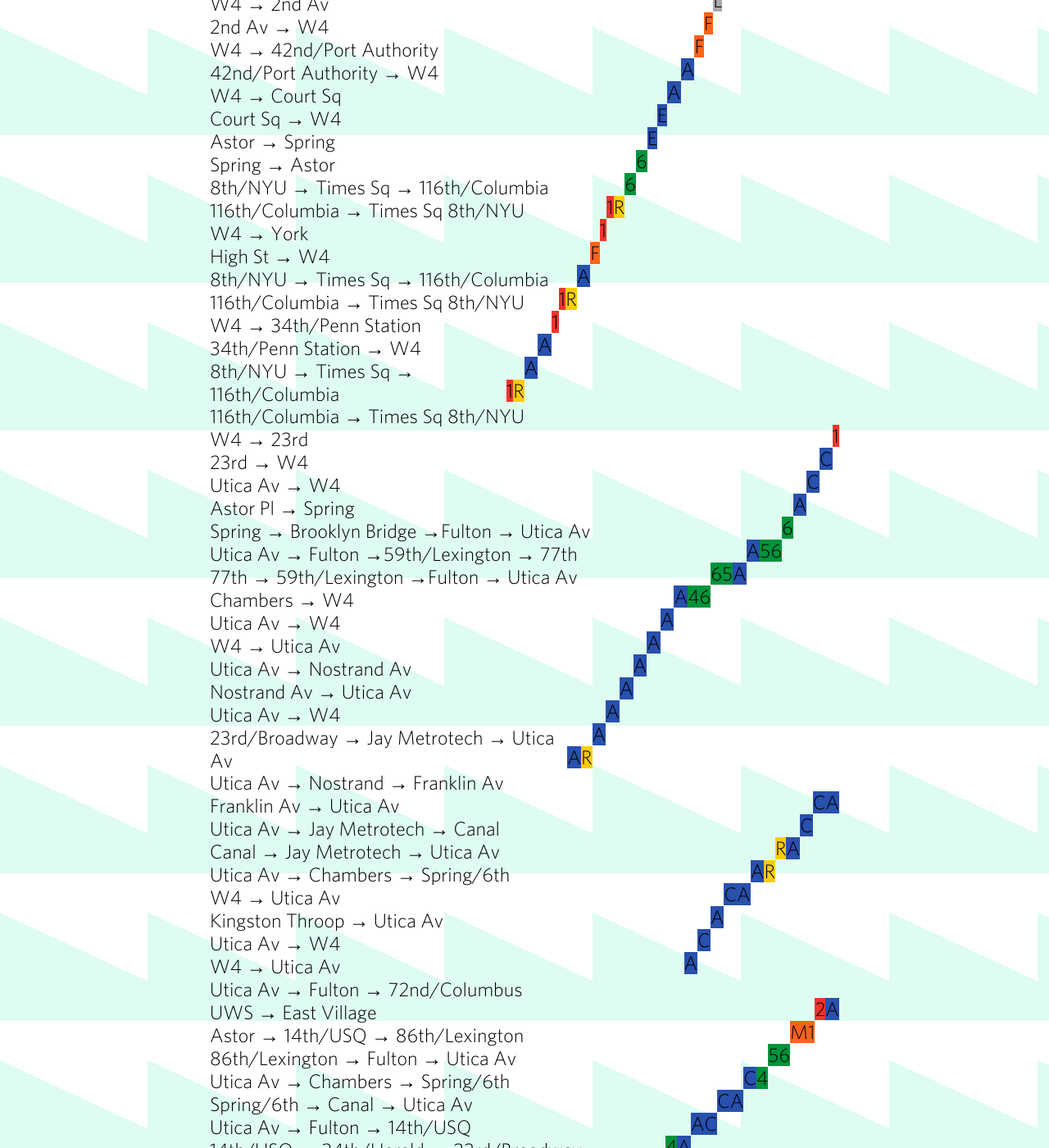
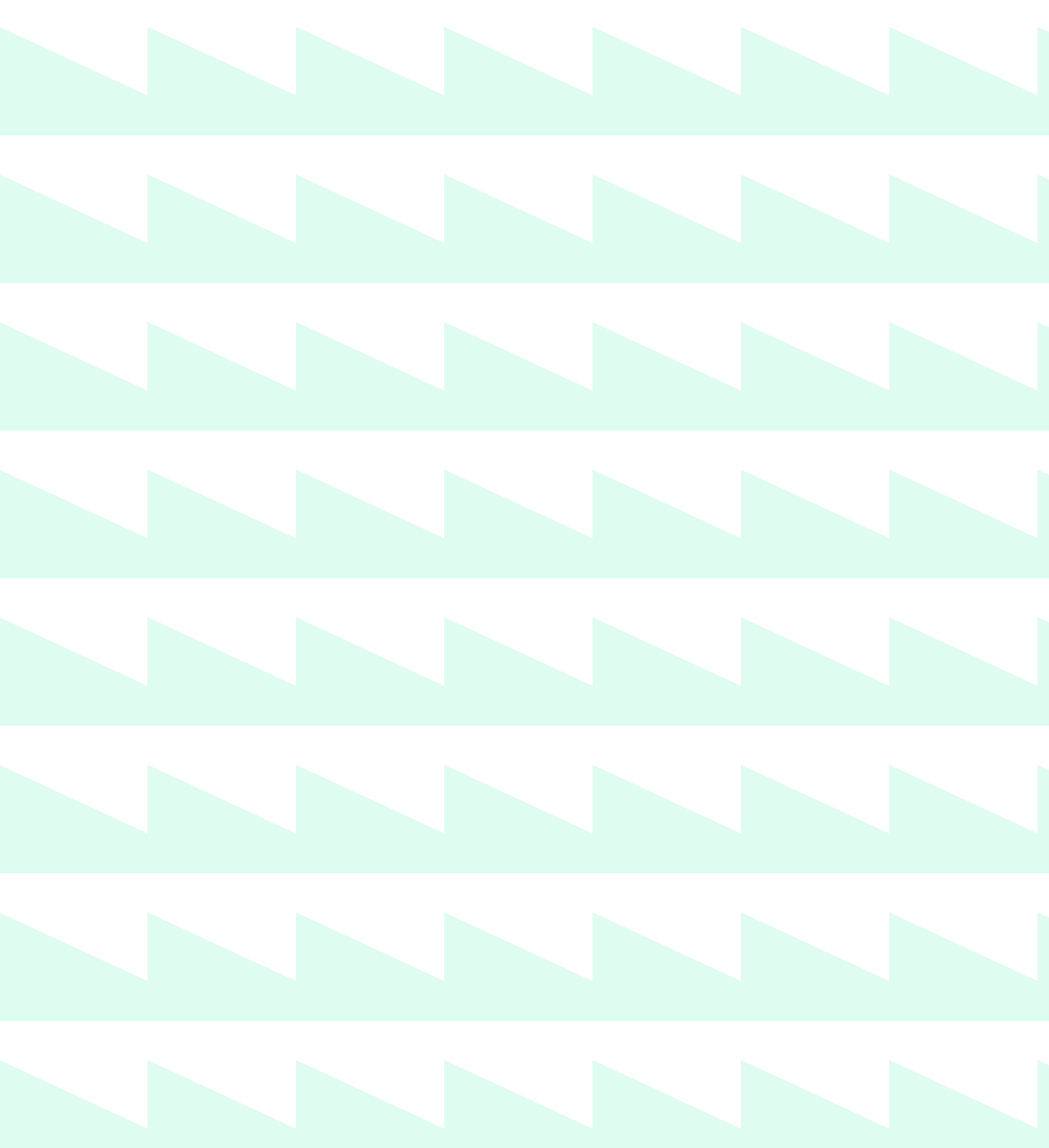
Before and after one commit to grungerabbit/grungerabbit.com, a Jekyll site: the page built from grungerabbit/index.html, in a window 1280 px wide and 1400 px high, scrolled down 3075 px. Shown: the whole window at 82% size. Built offline with Jekyll 4.4.1, drawn with Linux system fonts in a browser that asks for light colours; Markdown is read by kramdown in place of the engine named in the settings; some of the changed text lies outside the part shown.

```diff
--- a/grungerabbit/_includes/footer.html
+++ b/grungerabbit/_includes/footer.html
@@ -13,7 +13,8 @@
       <p>
 		<span class="icon-grlogo"></span><br />
         Cheryl Wu<br />
-        grungerabbit@googlymails.com
+        grungerabbit@googlymails.com<br>
+		cherylwu@thatschoolthatigoto.edu
       </p>
     </div>
     <div class="contact">
--- a/grungerabbit/_posts/2013-09-14-Subway.md
+++ /dev/null
@@ -1,158 +0,0 @@
----
-layout: post
-title:  "Subway"
-subtitle: "NYU career, in subway trips. 2011-2013"
-excerpt: false
-css: subway.css
----
-*	14th/USQ <span class='subway'>L</span>&rarr; 14th/8th <span class='subway'>C</span>  &rarr;  23rd/8th
-*	23rd/8th <span class='subway'>E</span>&rarr;    5th/53rd
-*	5th/53rd <span class='subway'>M</span>&rarr; 23rd/6th <span class='subway'>F</span>  &rarr;  York St
-*	York St <span class='subway'>F</span>&rarr; 34th/Herald <span class='subway'>N</span>  &rarr;Times Sq <span class='subway'>1</span>  &rarr; 116th/Columbia
-*	116th/Columbia <span class='subway'>1</span>&rarr;    59th/Columbus Circle
-*	49th <span class='subway'>NQR</span>&rarr;    49th
-*	Times Sq <span class='subway'>7</span>&rarr; 42nd/GCT <span class='subway'>4</span>  &rarr;  14th/USQ
-*	8th/NYU <span class='subway'>N</span>&rarr;    34th/Herald
-*	Times Sq <span class='subway'>3</span>&rarr;    96th
-*	96th <span class='subway'>2</span>&rarr; Times Sq <span class='subway'>R</span>  &rarr;  8th/NYU
-*	W4 <span class='subway'>D</span>&rarr;    7th/53rd
-*	7th/59th <span class='subway'>E</span>&rarr;    W4
-*	W4 <span class='subway'>A</span>&rarr;    Chambers
-*	34th/Herald <span class='subway'>Q</span>&rarr;    14th/USQ
-*	Spring St <span class='subway'>6</span>&rarr;    Astor Pl
-*	8th/NYU <span class='subway'>R</span>&rarr;    Cortlandt
-*	Cortlandt <span class='subway'>R</span>&rarr;    8th/NYU
-*	8th/NYU <span class='subway'>N</span>&rarr; Times Sq <span class='subway'>3</span>  &rarr;  96th
-*	96th <span class='subway'>1</span>&rarr;    Christopher/Sheridan
-*	8th/NYU <span class='subway'>R</span>&rarr;    Times Sq
-*	Times Sq <span class='subway'>1</span>&rarr;    96th
-*	96th <span class='subway'>3</span>&rarr; Times Sq <span class='subway'>N</span>  &rarr;  8th/NYU
-*	W4 <span class='subway'>A</span>&rarr;    42nd/Port Authority
-*	42nd/Port Authority <span class='subway'>A</span>&rarr;    W4
-*	14th/USQ <span class='subway'>6</span>&rarr;    Spring
-*	W4 <span class='subway'>D</span>&rarr;    Broadway/Lafayette
-*	Prince <span class='subway'>N</span>&rarr;    8th/NYU
-*	14th/USQ <span class='subway'>6</span>&rarr;    Spring
-*	Prince <span class='subway'>N</span>&rarr;    8th/NYU
-*	8th/NYU <span class='subway'>R</span>&rarr;    DeKalb Av
-*	Nevins St <span class='subway'>4</span>&rarr; Brooklyn Bridge <span class='subway'>6</span>  &rarr;  Astor Pl
-*	8th/NYU <span class='subway'>R</span>&rarr;    Cortlandt
-*	W4 <span class='subway'>A</span>&rarr;    JFK
-*	14th/USQ <span class='subway'>L</span>&rarr;    Bedford
-*	Bedford <span class='subway'>L</span>&rarr;    3rd Av
-*	14th/USQ <span class='subway'>L</span>&rarr;    Bedford
-*	Bedford <span class='subway'>L</span>&rarr;    14th/USQ
-*	14th/USQ <span class='subway'>N</span>&rarr;    Prince
-*	W4 <span class='subway'>E</span>&rarr;    Court Sq
-*	Court Sq <span class='subway'>E</span>&rarr;    W4
-*	14th/USQ <span class='subway'>L</span>&rarr;    Bedford
-*	Bedford <span class='subway'>L</span>&rarr;    14th/USQ
-*	Spring St <span class='subway'>6</span>&rarr;    Astor Pl
-*	Spring St <span class='subway'>6</span>&rarr;    33rd
-*	33rd <span class='subway'>6</span>&rarr;    Spring
-*	Canal St <span class='subway'>J</span>&rarr; Broadway Jct <span class='subway'>A</span>  &rarr;  Beach 60th St
-*	Beach 60th St <span class='subway'>A</span>&rarr; Broadway Jct <span class='subway'>J</span>  &rarr;  Canal St
-*	Broadway/Lafayette <span class='subway'>F</span>&rarr; W4 <span class='subway'>A</span>  &rarr;  181st St
-*	W4 <span class='subway'>A</span>&rarr;    181st St
-*	181st St <span class='subway'>A</span>&rarr;    59th St
-*	181st St <span class='subway'>A</span>&rarr;    59th St
-*	59th St <span class='subway'>A</span>&rarr;    42nd/Port Authority
-*	59th St <span class='subway'>A</span>&rarr;    42nd/Port Authority
-*	Times Sq <span class='subway'>R</span>&rarr;    14th/USQ
-*	Astor Pl <span class='subway'>6</span>&rarr;    Spring
-*	Astor Pl <span class='subway'>6</span>&rarr;    Spring
-*	W4 <span class='subway'>A</span>&rarr;    59th
-*	59th <span class='subway'>A</span>&rarr;    W4
-*	 <span class='subway'></span>&rarr;
-*	 <span class='subway'></span>&rarr;
-*	 <span class='subway'></span>&rarr;
-*	W4 <span class='subway'>F</span>&rarr;    York
-*	York <span class='subway'>F</span>&rarr;    W4
-*	Chambers <span class='subway'>A</span>&rarr;    W4
-*	14th/USQ <span class='subway'>L</span>&rarr;    Myrtle Wyckoff
-*	Myrtle Wyckoff <span class='subway'>L</span>&rarr;    14th/USQ
-*	W4 <span class='subway'>M</span>&rarr;    34th/Herald
-*	23rd/8th <span class='subway'>E</span>&rarr;    W4
-*	W4 <span class='subway'>E</span>&rarr;    5th/53rd
-*	5th/53rd <span class='subway'>E</span>&rarr;    W4
-*	14th/USQ <span class='subway'>L</span>&rarr;    Bedford
-*	14th/USQ <span class='subway'>L</span>&rarr;    Bedford
-*	Bedford <span class='subway'>L</span>&rarr;    14th/USQ
-*	W4 <span class='subway'>F</span>&rarr;    2nd Av
-*	2nd Av <span class='subway'>F</span>&rarr;    W4
-*	W4 <span class='subway'>A</span>&rarr;    42nd/Port Authority
-*	42nd/Port Authority <span class='subway'>A</span>&rarr;    W4
-*	W4 <span class='subway'>E</span>&rarr;    Court Sq
-*	Court Sq <span class='subway'>E</span>&rarr;    W4
-*	Astor <span class='subway'>6</span>&rarr;    Spring
-*	Spring <span class='subway'>6</span>&rarr;    Astor
-*	8th/NYU <span class='subway'>R</span>&rarr; Times Sq <span class='subway'>1</span>  &rarr;  116th/Columbia
-*	116th/Columbia <span class='subway'>1</span>&rarr; Times Sq   8th/NYU
-*	W4 <span class='subway'>F</span>&rarr;    York
-*	High St <span class='subway'>A</span>&rarr;    W4
-*	8th/NYU <span class='subway'>R</span>&rarr; Times Sq <span class='subway'>1</span>  &rarr;  116th/Columbia
-*	116th/Columbia <span class='subway'>1</span>&rarr; Times Sq   8th/NYU
-*	W4 <span class='subway'>A</span>&rarr;    34th/Penn Station
-*	34th/Penn Station <span class='subway'>A</span>&rarr;    W4
-*	8th/NYU <span class='subway'>R</span>&rarr; Times Sq <span class='subway'>1</span>  &rarr;  116th/Columbia
-*	116th/Columbia <span class='subway'>1</span>&rarr; Times Sq   8th/NYU
-*	W4 <span class='subway'>C</span>&rarr;    23rd
-*	23rd <span class='subway'>C</span>&rarr;    W4
-*	Utica Av <span class='subway'>A</span>&rarr;    W4
-*	Astor Pl <span class='subway'>6</span>&rarr;    Spring
-*	Spring <span class='subway'>6</span>&rarr; Brooklyn Bridge <span class='subway'>5</span>  &rarr;Fulton <span class='subway'>A</span>  &rarr; Utica Av
-*	Utica Av <span class='subway'>A</span>&rarr; Fulton <span class='subway'>5</span>  &rarr;59th/Lexington <span class='subway'>6</span>  &rarr; 77th
-*	77th <span class='subway'>6</span>&rarr; 59th/Lexington <span class='subway'>4</span>  &rarr;Fulton <span class='subway'>A</span>  &rarr; Utica Av
-*	Chambers <span class='subway'>A</span>&rarr;    W4
-*	Utica Av <span class='subway'>A</span>&rarr;    W4
-*	W4 <span class='subway'>A</span>&rarr;    Utica Av
-*	Utica Av <span class='subway'>A</span>&rarr;    Nostrand Av
-*	Nostrand Av <span class='subway'>A</span>&rarr;    Utica Av
-*	Utica Av <span class='subway'>A</span>&rarr;    W4
-*	23rd/Broadway <span class='subway'>R</span>&rarr; Jay Metrotech <span class='subway'>A</span>  &rarr;  Utica Av
-*	Utica Av <span class='subway'>A</span>&rarr; Nostrand <span class='subway'>C</span>  &rarr;  Franklin Av
-*	Franklin Av <span class='subway'>C</span>&rarr;    Utica Av
-*	Utica Av <span class='subway'>A</span>&rarr; Jay Metrotech <span class='subway'>R</span>  &rarr;  Canal
-*	Canal <span class='subway'>R</span>&rarr; Jay Metrotech <span class='subway'>A</span>  &rarr;  Utica Av
-*	Utica Av <span class='subway'>A</span>&rarr; Chambers <span class='subway'>C</span>  &rarr;  Spring/6th
-*	W4 <span class='subway'>A</span>&rarr;    Utica Av
-*	Kingston Throop <span class='subway'>C</span>&rarr;    Utica Av
-*	Utica Av <span class='subway'>A</span>&rarr;    W4
-*	W4 <span class='subway'></span>&rarr;    Utica Av
-*	Utica Av <span class='subway'>A</span>&rarr; Fulton <span class='subway'>2</span>  &rarr;  72nd/Columbus
-*	UWS <span class='subway'>M1</span>&rarr;    East Village
-*	Astor <span class='subway'>6</span>&rarr; 14th/USQ <span class='subway'>5</span>  &rarr;  86th/Lexington
-*	86th/Lexington <span class='subway'>4</span>&rarr; Fulton <span class='subway'>C</span>  &rarr;  Utica Av
-*	Utica Av <span class='subway'>A</span>&rarr; Chambers <span class='subway'>C</span>  &rarr;  Spring/6th
-*	Spring/6th <span class='subway'>C</span>&rarr; Canal <span class='subway'>A</span>  &rarr;  Utica Av
-*	Utica Av <span class='subway'>A</span>&rarr; Fulton <span class='subway'>4</span>  &rarr;  14th/USQ
-*	14th/USQ <span class='subway'>N</span>&rarr; 34th/Herald <span class='subway'>N</span>  &rarr;  23rd/Broadway
-*	23rd/Broadway <span class='subway'>N</span>&rarr;    Prince
-*	Prince <span class='subway'>R</span>&rarr;    28th/Broadway
-*	23rd/Broadway <span class='subway'>R</span>&rarr; Jay Metrotech <span class='subway'>A</span>  &rarr;  Utica Av
-*	Utica (Bus) <span class='subway'>B46</span>&rarr; Roebling <span class='subway'>B62</span>  &rarr;  Driggs
-*	Driggs <span class='subway'>B62</span>&rarr;    Bedford
-*	Bedford <span class='subway'>L</span>&rarr; 14th/6th Av <span class='subway'>3</span>  &rarr;96th <span class='subway'>1</span>  &rarr; 110th
-*	110th <span class='subway'>1</span>&rarr; 96th <span class='subway'>3</span>  &rarr;Fulton <span class='subway'>A</span>  &rarr; Utica Av
-*	Utica Av <span class='subway'>A</span>&rarr;    Fulton
-*	Brooklyn Bridge <span class='subway'>4</span>&rarr;    14th/USQ
-*	23rd/Broadway <span class='subway'>N</span>&rarr;    14th/USQ
-*	14th/USQ <span class='subway'>N</span>&rarr;    8th/NYU
-*	W4 <span class='subway'>A</span>&rarr;    Utica Av
-*	Utica Av <span class='subway'>A</span>&rarr;    W4
-*	Houston <span class='subway'>1</span>&rarr; 14th/7th <span class='subway'>L</span>  &rarr;  3rd
-*	14th/USQ <span class='subway'>6</span>&rarr;    Brooklyn Bridge
-*	Fulton <span class='subway'>C</span>&rarr;    Utica Av
-*	Utica Av <span class='subway'>A</span>&rarr; Canal <span class='subway'>C</span>  &rarr;  Spring/6th
-*	Spring/6th <span class='subway'>E</span>&rarr;    14th/8th
-*	14th/8th <span class='subway'>C</span>&rarr;    Utica Av
-*	Utica Av <span class='subway'>A</span>&rarr; Canal <span class='subway'>C</span>  &rarr;  Spring/6th
-*	Houston <span class='subway'>1</span>&rarr;    18th/7th
-*	34th/Herald Sq <span class='subway'>N</span>&rarr;    14th/USQ
-*	14th/USQ <span class='subway'>5</span>&rarr; Fulton <span class='subway'>A</span>  &rarr;  Utica Av
-*	Utica Av <span class='subway'>A</span>&rarr;    Chambers
-*	Chambers <span class='subway'>A</span>&rarr;    Utica Av
-*	Utica Av <span class='subway'>A</span>&rarr; Canal <span class='subway'>E</span>  &rarr;  Spring/6th
-*	Houston <span class='subway'>1</span>&rarr;    14th/7th
-*	14th/USQ <span class='subway'>4</span>&rarr; Fulton <span class='subway'>A</span>  &rarr;  Utica Av
-*	Utica Av <span class='subway'>C</span>&rarr;    Spring/6th
```
Also changed, not shown: grungerabbit/lib/css/custom/_less/subway.less (+18 -5 lines), grungerabbit/lib/css/custom/subway.css (+20 -6 lines), 4 other files.
